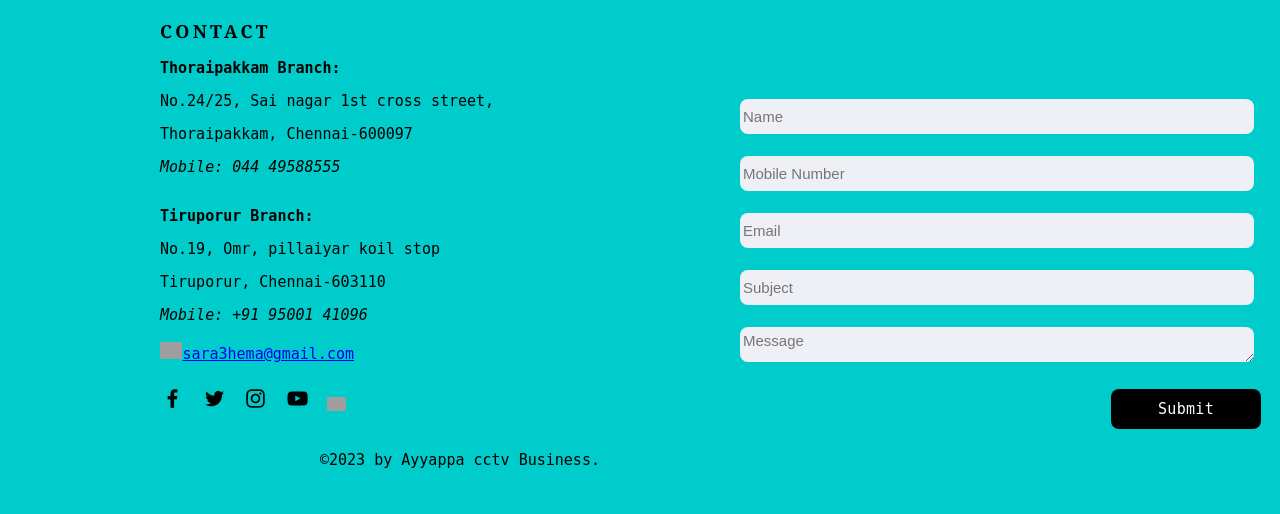
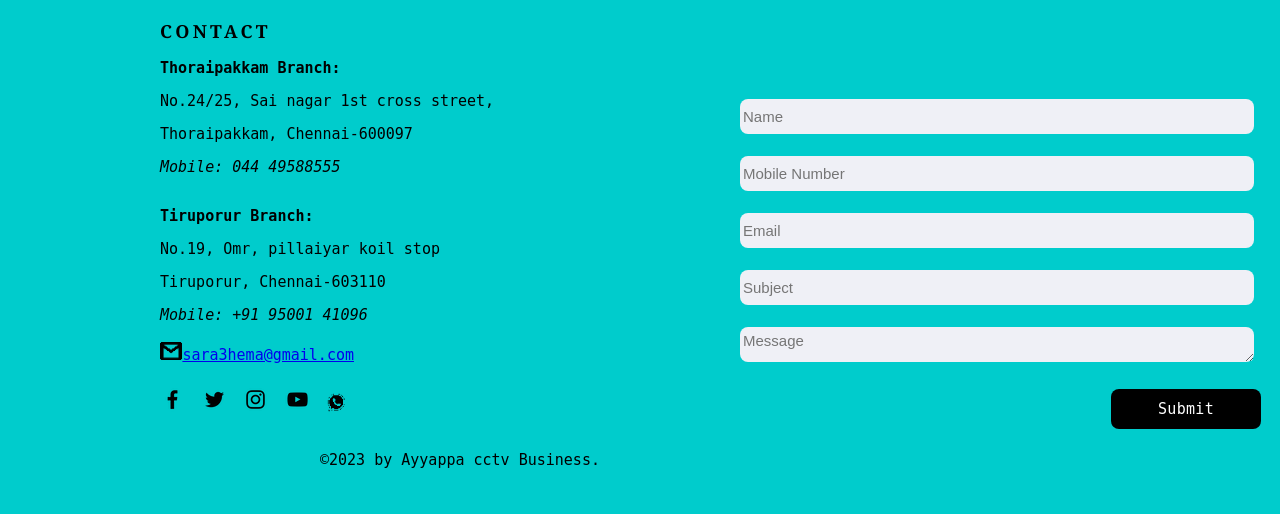
Before and after one commit to sreesai49/projects, a Django app: page / in a window 1280 px wide. Shown: the part 2370-2884 px from the top of the page. Run offline with Django 3.2, Linux system fonts and the light colour scheme; some libraries are stand-ins or nearby versions; grey boxes are pictures that could not be loaded.

Commit message:
added contact icons

```diff
--- a/cctv/Template/home.html
+++ b/cctv/Template/home.html
@@ -121,13 +121,13 @@
                     <div class="pad monoFont">
 
                     </div>
-                    <a class="pad monoFont" href="mailto:sara3hema@gmail.com"><img src="{%static 'images/Gmail.png'%}" class="gmail">sara3hema@gmail.com</a><br><br>
+                    <a class="pad monoFont" href="mailto:sara3hema@gmail.com"><img src="{%static 'images/gmail.webp'%}" class="gmail">sara3hema@gmail.com</a><br><br>
                     <div class="pad">
                         <a href="http://www.facebook.com/"><img src="{% static 'images/fb.webp' %}" class="icon" alt="Facebook icon"></a>&nbsp;&nbsp;&nbsp;
                         <a href="http://www.twitter.com/"><img src="{% static 'images/twitter.webp' %}" class="icon" alt="Twitter icon"></a>&nbsp;&nbsp;&nbsp;
                         <a href="https://instagram.com/"><img src="{% static 'images/instagram.webp' %}" class="icon" alt="Instagram icon"></a>&nbsp;&nbsp;&nbsp;
                         <a href="https://www.youtube.com/"><img src="{% static 'images/youtube.webp' %}" class="icon" alt="YouTube icon"></a>&nbsp;&nbsp;&nbsp;
-                        <a href="https://wa.me/917448500193?text=I'm%20interested%20in%20your%20service."><img class="whatsapp" src="{% static 'images/whatsapp-logo-variant.png'%}"></a>
+                        <a href="https://wa.me/917448500193?text=I'm%20interested%20in%20your%20service."><img class="whatsapp" src="{% static 'images/whatsapp.webp'%}"></a>
                         <style type="text/css">
                             .whatsapp{
                                 max-width: 4%;
```
Also changed, not shown: cctv/Static/images/gmail.webp (added), cctv/Static/images/whatsapp.webp (added), cctv/db.sqlite3.
